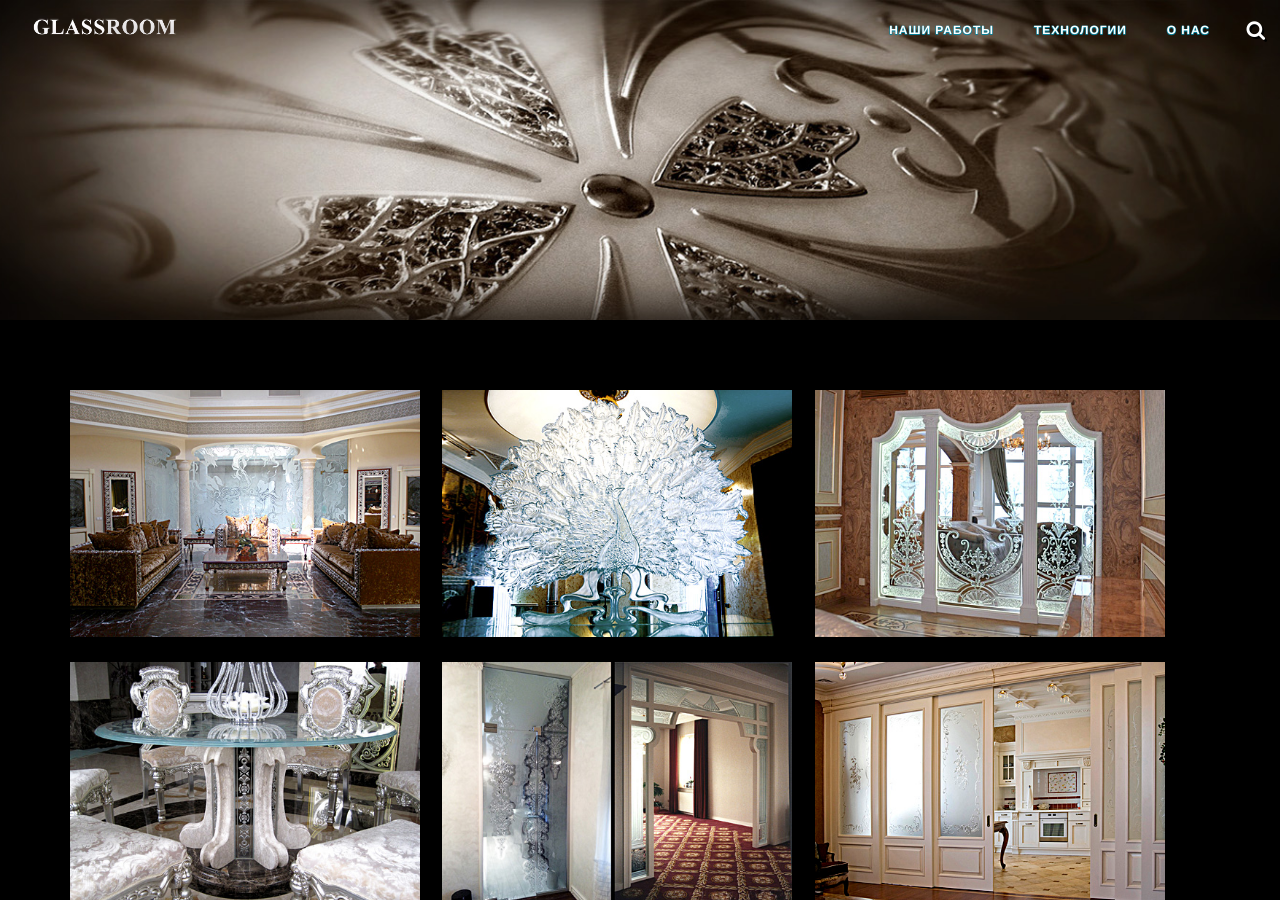
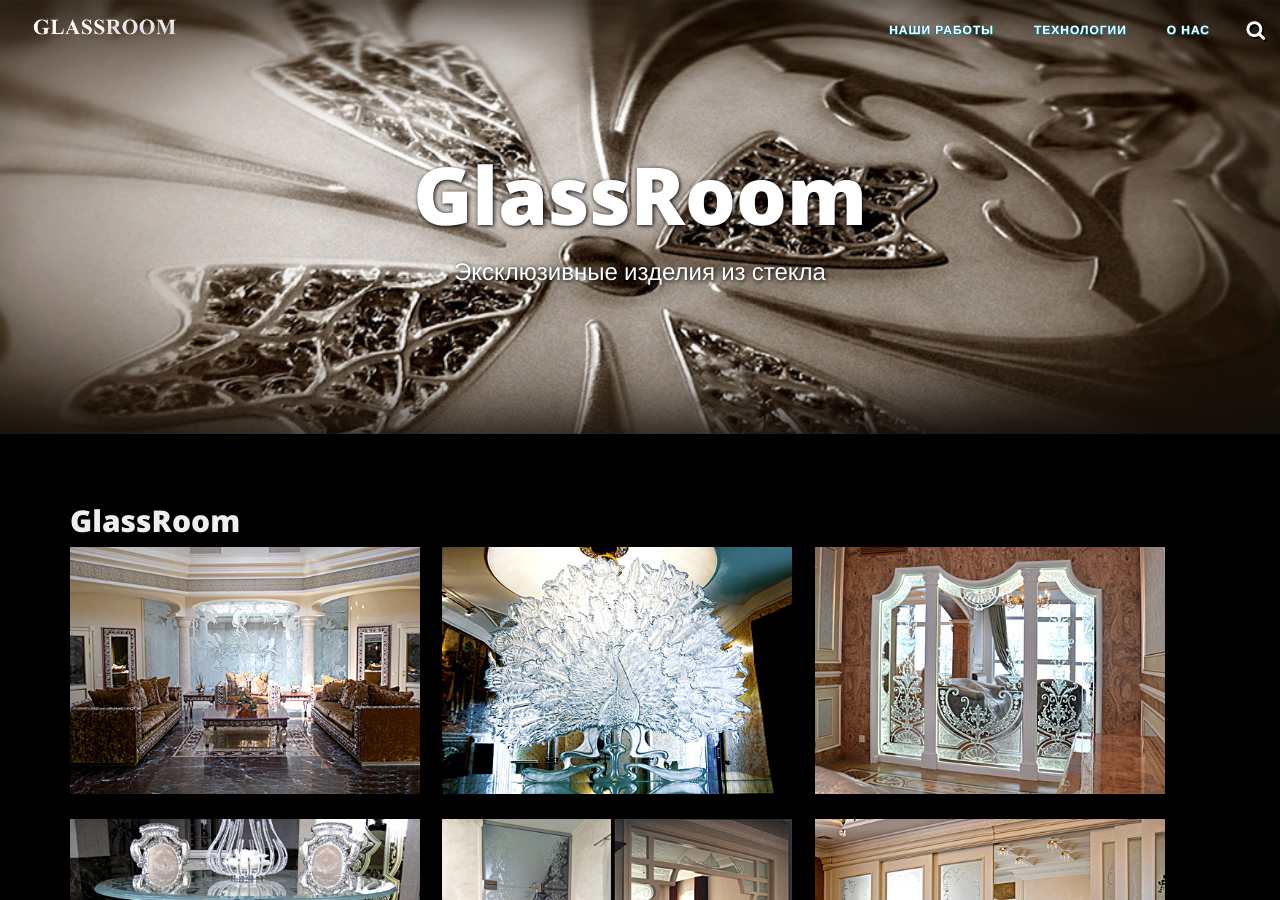
Before and after one commit to Magnum800/glassroom, a Jekyll site: the page built from gallery/index.html, in a window 1280 px wide and 900 px high. Built offline with Jekyll 4.4.1, drawn with Linux system fonts in a browser that asks for light colours; nearby versions of some CDN libraries.

Commit message:
Update index.html

```diff
--- a/gallery/index.html
+++ b/gallery/index.html
@@ -1,7 +1,7 @@
 ---
 layout: page
-title: ""
-description: ""
+title: "GlassRoom"
+description: "Эксклюзивные изделия из стекла"
 active: gallery
 header-img: "img/gallery-bg.jpg"
 images:
```
